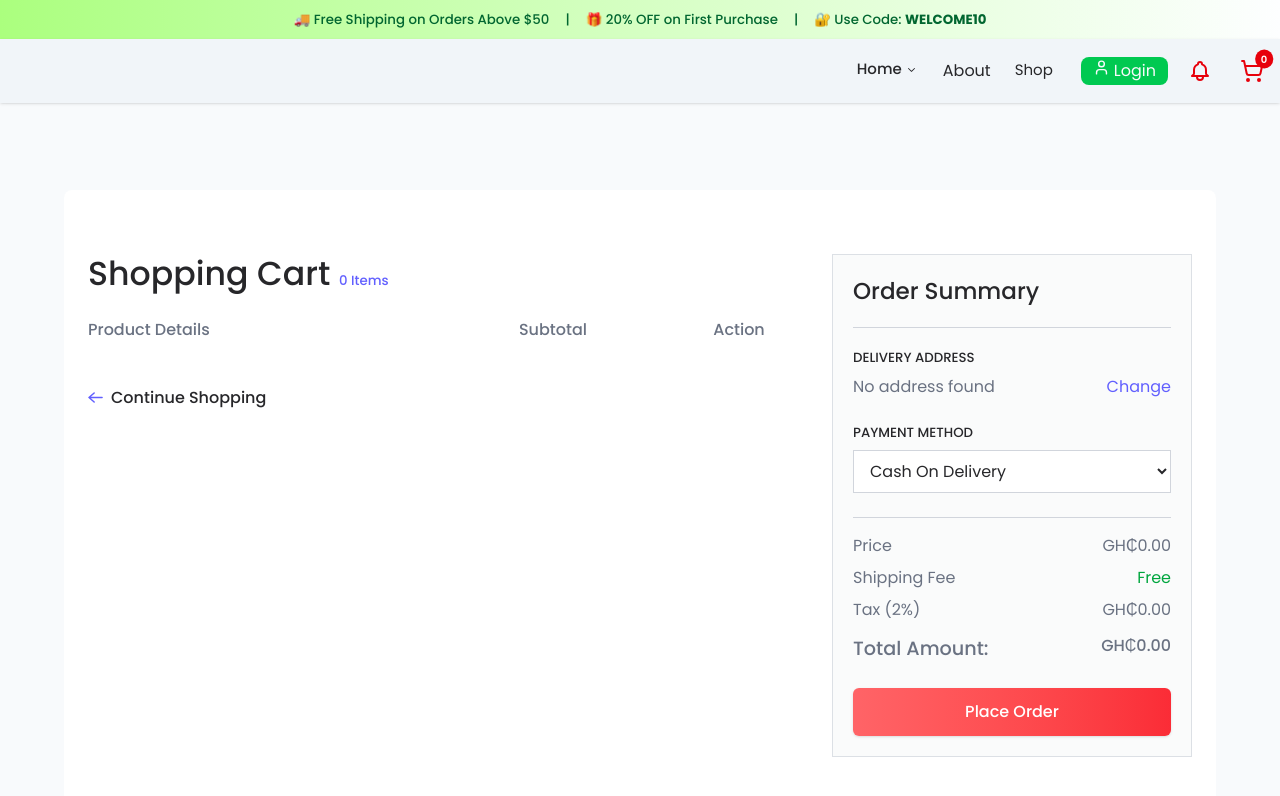
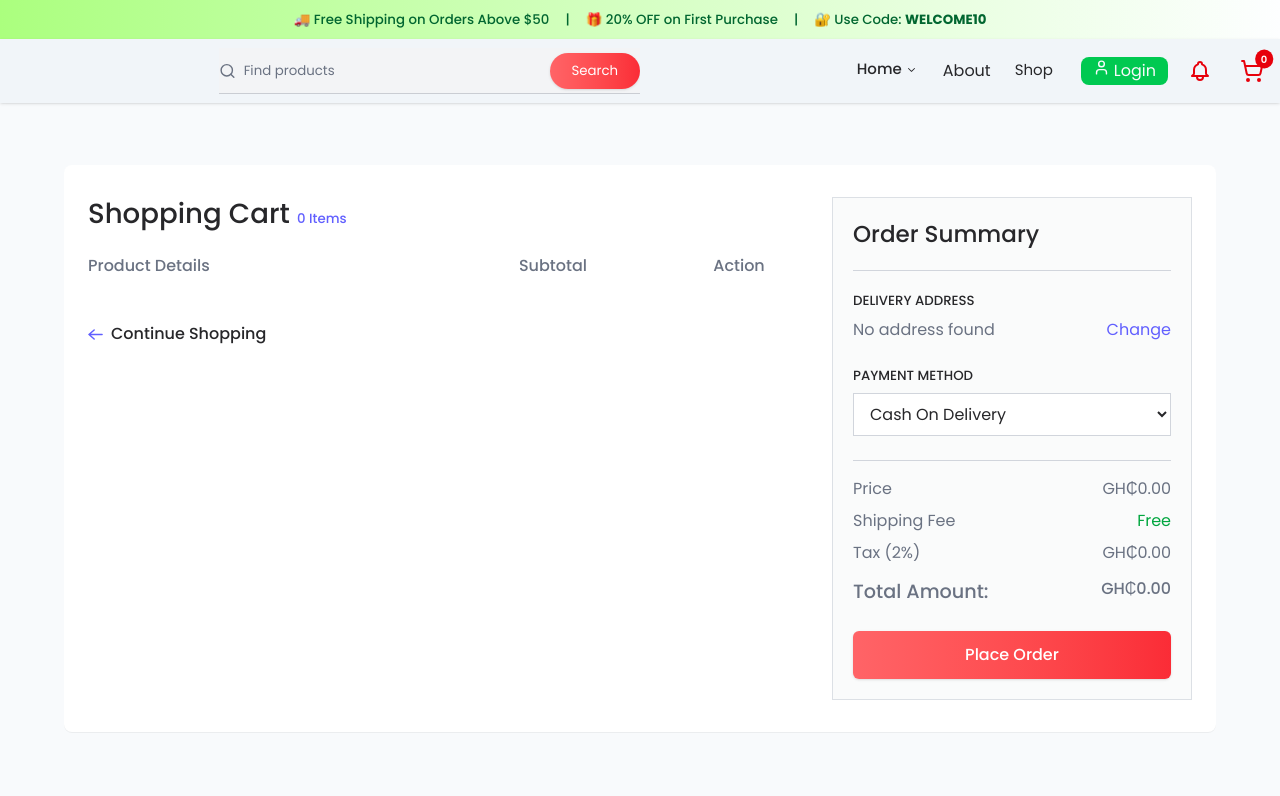
Before and after one commit to Abdulai059/E-commence-Store, a React (Vite) app: page /cart in a window 1280 px wide. Shown: the top 796 px of the page. Built offline with nearby package versions, Linux system fonts and the light colour scheme.

Commit message:
add some icons

```diff
--- a/src/components/cart/ShoppingCart.jsx
+++ b/src/components/cart/ShoppingCart.jsx
@@ -7,9 +7,9 @@ function ShoppingCart() {
   const cart = useSelector((state) => state.cart.cart);
 
   return (
-    <div className="mx-auto flex w-full max-w-6xl flex-col rounded-lg bg-white px-6 py-16 shadow-2xs md:mt-[190px] md:flex-row">
+    <div className="mx-auto flex w-full max-w-6xl flex-col rounded-lg bg-white px-6 py-8 shadow-2xs md:mt-[165px] md:flex-row">
       <div className="max-w-4xl flex-1">
-        <h1 className="mb-6 text-3xl font-medium">
+        <h1 className="mb-6 text-2xl font-medium">
           Shopping Cart <span className="text-sm text-indigo-500">{cart.length} Items</span>
         </h1>
 
--- a/src/components/layout/Navbar.jsx
+++ b/src/components/layout/Navbar.jsx
@@ -9,40 +9,32 @@ import Cart from "../../ui/Cart";
 import Avatar from "../../ui/Avatar";
 
 import { useState } from "react";
-import { User } from "lucide-react";
+import { Menu, User } from "lucide-react";
 import OpenNav from "../navigation/SideNav";
 import SideNav from "../navigation/SideNav";
+import SearchBar from "../../ui/SearchBar";
 
 function Navbar() {
   const cart = useSelector((state) => state.cart.cart);
   const [isNavOpen, setIsNavOpen] = useState(false);
 
   return (
-    <div className="navbar text-muted bg-slate-100 shadow-sm">
+    <div className="flex items-center justify-between bg-slate-100 px-2 py-2 shadow-sm">
       <div className="navbar-start">
         <div className="md:hidden">
           <button onClick={() => setIsNavOpen(true)} className="btn btn-ghost btn-circle border-0">
-            <svg
-              xmlns="http://www.w3.org/2000/svg"
-              className="h-5 w-5"
-              fill="none"
-              viewBox="0 0 24 24"
-              stroke="currentColor"
-            >
-              <path
-                strokeLinecap="round"
-                strokeLinejoin="round"
-                strokeWidth="2"
-                d="M4 6h16M4 12h16M4 18h7"
-              />
-            </svg>
+            <Menu  />
           </button>
 
           {/* Mobile Nav Overlay */}
           {isNavOpen && <NavItems isOpen={isNavOpen} onClose={() => setIsNavOpen(false)} />}
         </div>
       </div>
-      <NavDetails cart={cart} />
+      <>
+        <SearchBar />
+
+        <NavDetails cart={cart} />
+      </>
     </div>
   );
 }
@@ -59,7 +51,7 @@ export function NavItems({ isOpen, onClose }) {
         onClick={onClose}
       />
 
-      <div className="animate-slide-in fixed top-0 left-0 z-50 h-full w-[80%] max-w-[320px]  bg-white shadow-lg md:w-80">
+      <div className="animate-slide-in fixed top-0 left-0 z-50 h-full w-[80%] max-w-[320px] bg-white shadow-lg md:w-80">
         <SideNav onClose={onClose} />
       </div>
     </>
--- a/src/components/products/useProduct.js
+++ b/src/components/products/useProduct.js
@@ -5,7 +5,6 @@ import { useParams } from "react-router-dom";
 export function useProduct() {
   const { productId } = useParams();
 
-  console.log("➡️ productId from URL:", productId);
 
   const {
     isLoading,
@@ -14,12 +13,9 @@ export function useProduct() {
   } = useQuery({
     queryKey: ["product", productId],
     queryFn: () => getProduct(productId),
-    enabled: !!productId, // Optional: only fetch if productId exists
-    retry: false,
+    enabled: !!productId,
   });
 
-  console.log("📦 fetched product:", product);
-  console.log("❌ product error:", error);
 
   return { isLoading, product, error };
 }
--- a/src/styles/index.css
+++ b/src/styles/index.css
@@ -55,11 +55,6 @@
   filter: blur(1px);
 }
 
-
-
-
-
-
 @keyframes slide-in {
   from {
     transform: translateX(-100%);
@@ -74,3 +69,20 @@
 .animate-slide-in {
   animation: slide-in 0.35s ease-out forwards;
 }
+
+@keyframes slide-out {
+  from {
+    transform: translateX(0);
+  }
+  to {
+    transform: translateX(-100%);
+  }
+}
+
+.animate-slide-in {
+  animation: slide-in 0.3s ease-out forwards;
+}
+
+.animate-slide-out {
+  animation: slide-out 0.3s ease-in forwards;
+}
--- a/src/ui/Button.jsx
+++ b/src/ui/Button.jsx
@@ -5,6 +5,7 @@ function Button({ size = "medium", variation = "primary", children, className =
     large: "text-[1.6rem] px-6 py-3 font-medium",
     largebtn: "text-[1.6rem] px-6 py-3 font-medium w-full my-3",
     basebtn: "rounded-full px-2.5 py-1 md:px-3.2 md:py-1.7 text-sm",
+    searchmediun: "h-9 w-32 rounded-full",
   };
 
   const variationClasses = {
@@ -14,6 +15,7 @@ function Button({ size = "medium", variation = "primary", children, className =
     danger: "text-red-100 bg-red-700 hover:bg-red-800",
     round:
       "inline-block text-sm rounded-full bg-red-400 font-semibold uppercase tracking-wide text-stone-100 transition-colors duration-300 hover:bg-red-300 focus:bg-red-300 focus:outline-none focus:ring focus:ring-red-300 focus:ring-offset-2 disabled:cursor-not-allowed",
+    search: " bg-gradient-to-r from-red-400 to-red-500 text-sm text-white",
     success:
       "w-full rounded-md bg-gradient-to-r from-green-400 to-teal-500 py-2.5 font-semibold text-white transition-all hover:from-green-500 hover:to-teal-600",
   };
--- /dev/null
+++ b/src/ui/SearchBar.jsx
@@ -0,0 +1,20 @@
+import { Search } from "lucide-react";
+import Button from "./Button";
+
+function SearchBar() {
+  return (
+    <div className="hidden h-[46px] w-full max-w-md items-center gap-2 overflow-hidden border-b border-gray-500/30 bg-gray-100 md:flex">
+      <Search className="text-gray-500" />
+      <input
+        type="text"
+        placeholder="Find products"
+        className="bg- h-full w-full text-sm text-gray-600 placeholder-gray-500 outline-none"
+      />
+      <Button type="submit" variation="search" size="searchmediun">
+        Search
+      </Button>
+    </div>
+  );
+}
+
+export default SearchBar;
```
